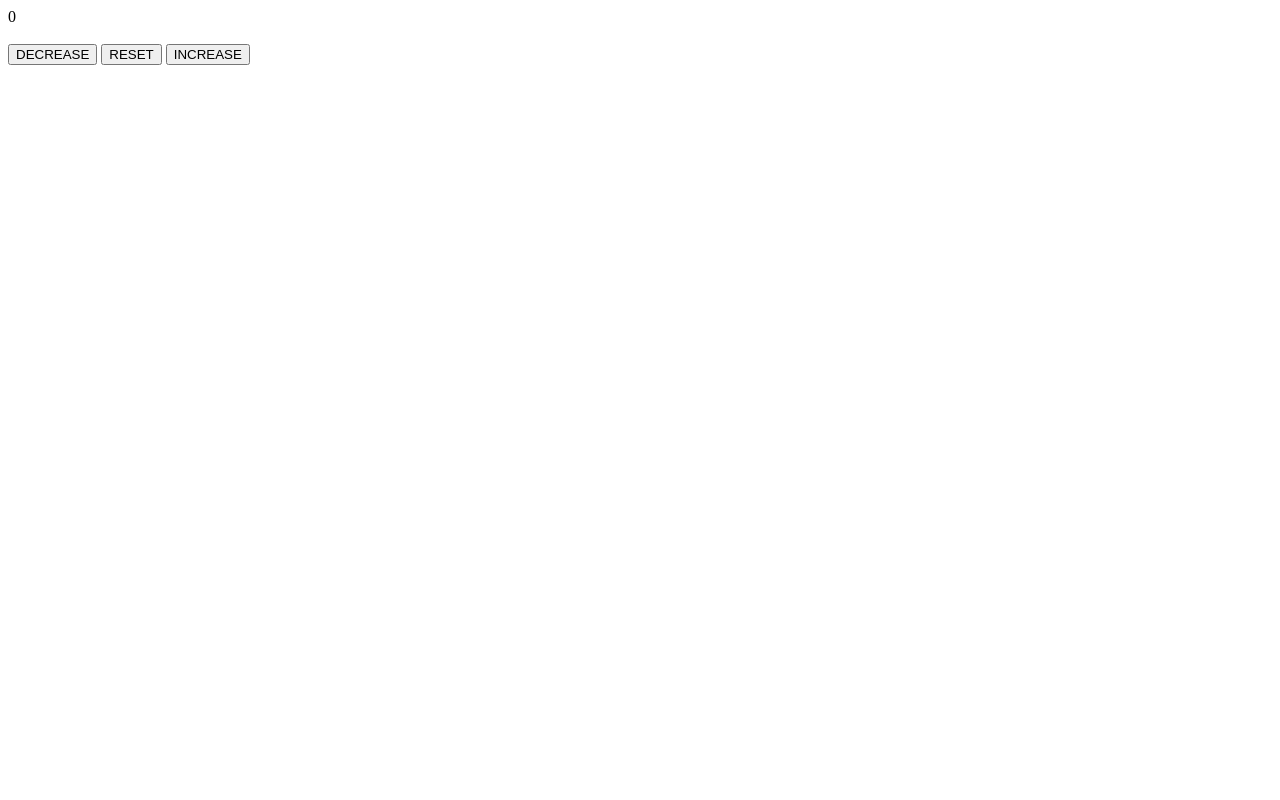
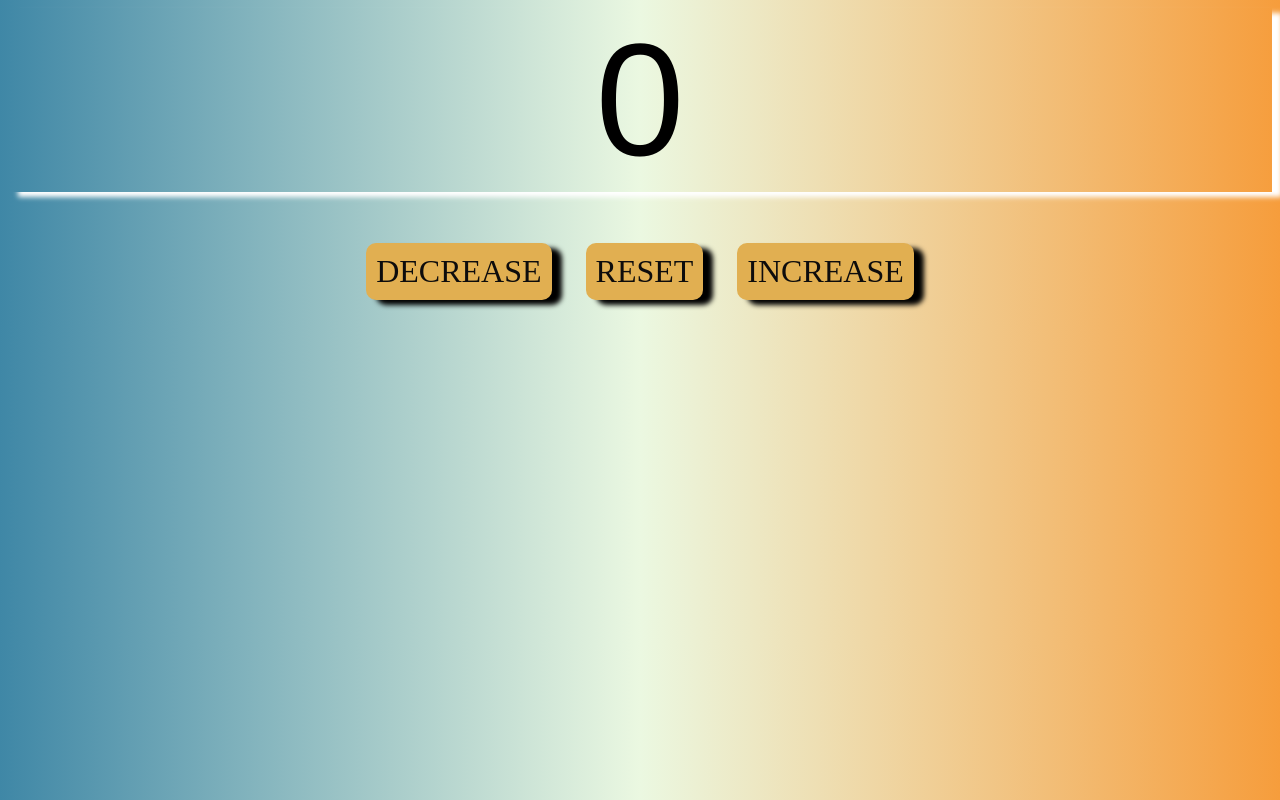
Before and after one commit to ati1303/Counter, a plain HTML site: page index.html in a window 1280 px wide. Drawn offline with Linux system fonts and the light colour scheme.

Commit message:
CSS file is constructed.

```diff
--- a/index.html
+++ b/index.html
@@ -10,9 +10,13 @@
 
     <label id="label">0</label> <br><br>
 
+    <div id="btn-container">
+
     <button id="decrease" class="btns">DECREASE</button>
     <button id="reset" class="btns">RESET</button>
     <button id="increase" class="btns">INCREASE</button>
+
+    </div>
 
     <script src="app.js"></script>
 
--- a/style.css
+++ b/style.css
@@ -0,0 +1,43 @@
+body{
+
+    background-color: rgb(227, 182, 98);
+    background: linear-gradient(0.25turn, #3f87a6, #ebf8e1, #f69d3c);
+
+}
+
+    #label{
+
+    font-size: 10em;
+    font-family: "Helvetica";
+    display: block;
+    text-align: center;
+    box-shadow: 10px 5px 5px white;
+}
+
+#btn-container{
+
+    text-align: center;
+
+}
+
+.btns{
+
+    font-size: 2em;
+    padding: 10px;
+    margin: 15px;
+    font-family: "Kenia";
+    background-color: rgb(225, 175, 81);
+    color: rgb(13, 12, 12);
+    border: none;
+    border-radius: 10px;
+    cursor: pointer;
+    box-shadow: 10px 5px 5px black;
+
+}
+
+.btns:hover{
+
+    background-color: rgb(219, 147, 12);
+    color: rgb(7, 6, 6);
+    font-weight: bold;
+}
```
